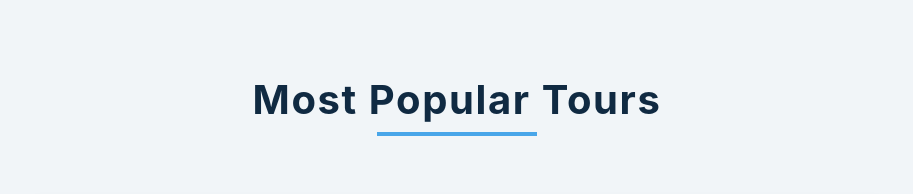
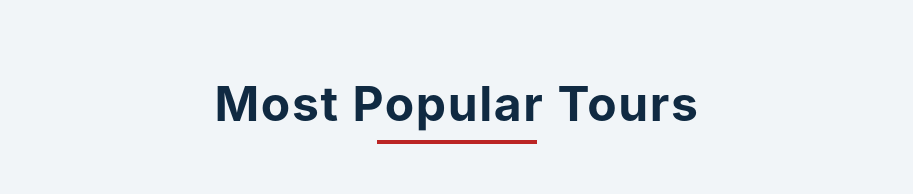
Before and after one commit to kateFrontend/react-top-tours, a React (Create React App) app: page / in a window 1280 px wide. Shown: the top 194 px of the page, without its empty margins (183-1096 px from the left). Built offline with nearby package versions, Linux system fonts and the light colour scheme.

Commit message:
update css

```diff
--- a/src/App.css
+++ b/src/App.css
@@ -6,36 +6,18 @@ Variables
 */
 
 :root {
-  /* dark shades of primary color*/
-  --clr-primary-1: hsl(205, 86%, 17%);
-  --clr-primary-2: hsl(205, 77%, 27%);
-  --clr-primary-3: hsl(205, 72%, 37%);
-  --clr-primary-4: hsl(205, 63%, 48%);
+
   /* primary/main color */
-  --clr-primary-5: hsl(205, 78%, 60%);
+  --clr-primary-5: #00adb5;
   /* lighter shades of primary color */
-  --clr-primary-6: hsl(205, 89%, 70%);
-  --clr-primary-7: hsl(205, 90%, 76%);
-  --clr-primary-8: hsl(205, 86%, 81%);
-  --clr-primary-9: hsl(205, 90%, 88%);
   --clr-primary-10: hsl(205, 100%, 96%);
   /* darkest grey - used for headings */
   --clr-grey-1: hsl(209, 61%, 16%);
-  --clr-grey-2: hsl(211, 39%, 23%);
-  --clr-grey-3: hsl(209, 34%, 30%);
-  --clr-grey-4: hsl(209, 28%, 39%);
   /* grey used for paragraphs */
   --clr-grey-5: hsl(210, 22%, 49%);
-  --clr-grey-6: hsl(209, 23%, 60%);
-  --clr-grey-7: hsl(211, 27%, 70%);
-  --clr-grey-8: hsl(210, 31%, 80%);
-  --clr-grey-9: hsl(212, 33%, 89%);
   --clr-grey-10: hsl(210, 36%, 96%);
   --clr-white: #fff;
   --clr-red-dark: hsl(360, 67%, 44%);
-  --clr-red-light: hsl(360, 71%, 66%);
-  --clr-green-dark: hsl(125, 67%, 44%);
-  --clr-green-light: hsl(125, 71%, 66%);
   --clr-black: #222;
   --transition: all 0.3s linear;
   --spacing: 0.1rem;
@@ -64,7 +46,7 @@ body {
   background: var(--clr-grey-10);
   color: var(--clr-grey-1);
   line-height: 1.5;
-  font-size: 0.875rem;
+  font-size: 1rem;
 }
 ul {
   list-style-type: none;
@@ -82,10 +64,10 @@ h4 {
   margin-bottom: 0.75rem;
 }
 h1 {
-  font-size: 3rem;
+  font-size: 4rem;
 }
 h2 {
-  font-size: 2rem;
+  font-size: 3rem;
 }
 h3 {
   font-size: 1.25rem;
@@ -96,13 +78,14 @@ h4 {
 p {
   margin-bottom: 1.25rem;
   color: var(--clr-grey-5);
+  font-size: 1rem;
 }
 @media screen and (min-width: 800px) {
   h1 {
     font-size: 4rem;
   }
   h2 {
-    font-size: 2.5rem;
+    font-size: 3rem;
   }
   h3 {
     font-size: 1.75rem;
@@ -167,7 +150,7 @@ main {
 .underline {
   width: 10rem;
   height: 0.25rem;
-  background: var(--clr-primary-5);
+  background: var(--clr-red-dark);
   margin-left: auto;
   margin-right: auto;
 }
@@ -208,7 +191,6 @@ main {
   padding-left: 0.25rem;
 }
 
-
 .tour-price {
   color: var(--clr-primary-5);
   background: var(--clr-primary-10);
```
